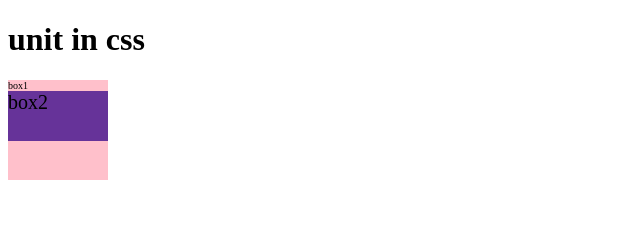
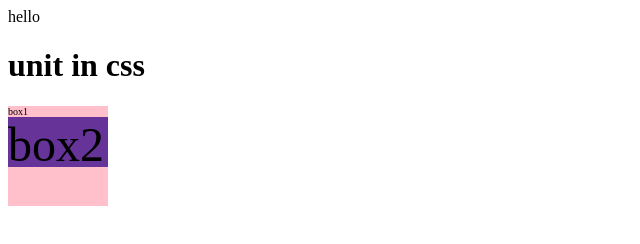
Before and after one commit to Sonukumar201995/css_practice-02, a plain HTML site: page index.html in a window 1280 px wide. Shown: the whole page, without its empty margins (0-640 px from the left). Drawn offline with Linux system fonts and the light colour scheme.

Commit message:
unit rem property

```diff
--- a/index.html
+++ b/index.html
@@ -7,6 +7,7 @@
     <link rel="stylesheet" href="style.css">
 </head>
 <body>
+    hello
     <h1>unit in css</h1>
     <div  id="box1">box1
         <div id="box2">box2</div>
--- a/style.css
+++ b/style.css
@@ -10,5 +10,5 @@
     height: 50px;
     width: 100%;
     background-color: rebeccapurple;
-    font-size: 2em;
+    font-size: 3rem;
 }
```
